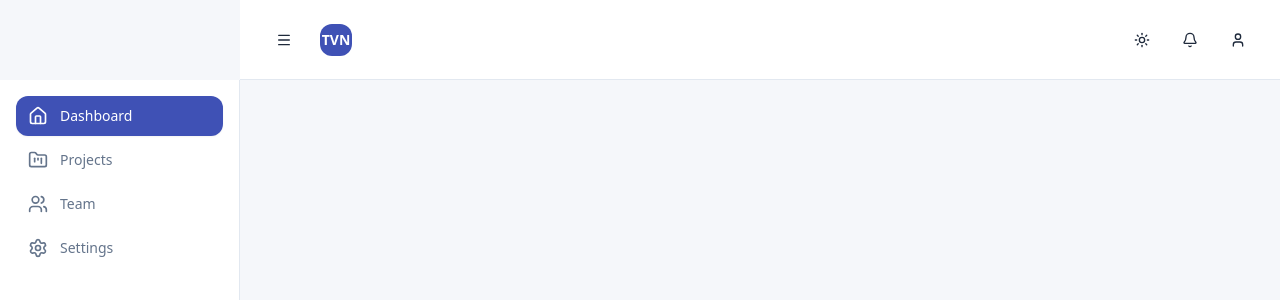
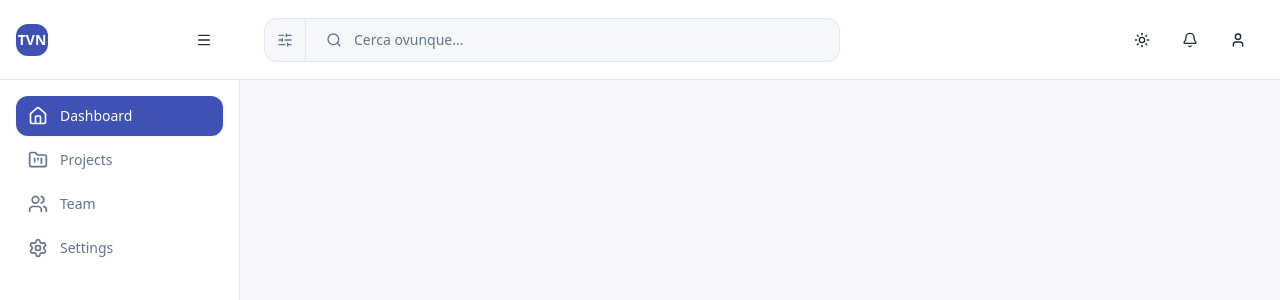
Before and after one commit to TommyLangiano/app-tvn, a Next.js app in the folder apps/web/: page /dashboard in a window 1280 px wide. Shown: the top 300 px of the page. Built offline with nearby package versions, Linux system fonts and the light colour scheme; no server answers.

Commit message:
messaggio

```diff
--- a/apps/web/components/layout/AppLayout.tsx
+++ b/apps/web/components/layout/AppLayout.tsx
@@ -13,8 +13,8 @@ function AppLayoutContent({ children }: AppLayoutProps) {
 
   return (
     <div className="min-h-screen bg-background">
+      <Header />
       <Sidebar />
-      <Header />
 
       {/* Main content area */}
       <main
--- a/apps/web/components/layout/Header.tsx
+++ b/apps/web/components/layout/Header.tsx
@@ -1,6 +1,6 @@
 'use client';
 
-import { Bell, User, CreditCard, Moon, Sun, LogOut, Menu } from 'lucide-react';
+import { Bell, User, CreditCard, Moon, Sun, LogOut, Menu, Search, SlidersHorizontal } from 'lucide-react';
 import { useTheme } from '@/components/common/theme-provider';
 import { useSubscriptionStatus } from '@/hooks/useSubscriptionStatus';
 import { useSidebar } from '@/contexts/SidebarContext';
@@ -62,12 +62,16 @@ export function Header() {
   };
 
   return (
-    <header className={`fixed right-0 top-0 z-30 h-20 bg-surface border-b border-border transition-all duration-300 ${
-      isOpen ? 'left-60' : 'left-0'
-    }`}>
-      <div className="flex h-full items-center justify-between px-4 lg:px-6">
-        <div className="flex items-center gap-4 flex-1">
-          {/* Hamburger and logo - always visible */}
+    <header className="fixed left-0 right-0 top-0 z-40 h-20 bg-surface border-b border-border">
+      <div className="flex h-full items-center justify-between">
+        {/* Left section - sidebar header part (240px) */}
+        <div className="w-60 h-full flex items-center justify-between px-4">
+          {/* Logo TVN */}
+          <div className="flex h-8 w-8 items-center justify-center rounded-lg bg-primary text-primary-foreground">
+            <span className="text-sm font-bold">TVN</span>
+          </div>
+
+          {/* Hamburger Menu */}
           <Button
             variant="ghost"
             size="icon"
@@ -76,13 +80,31 @@ export function Header() {
           >
             <Menu className="h-6 w-6" />
           </Button>
+        </div>
 
-          <div className="flex h-8 w-8 items-center justify-center rounded-lg bg-primary text-primary-foreground">
-            <span className="text-sm font-bold">TVN</span>
+        {/* Right section - main header content */}
+        <div className="flex-1 flex items-center justify-between px-4 lg:px-6">
+          <div className="flex items-center gap-4 flex-1">
+            {/* Global Search Bar */}
+            <div className="relative w-full max-w-xl">
+              <div className="flex items-center gap-2 h-11 rounded-lg border border-border bg-background overflow-hidden">
+                {/* Filter Button */}
+                <button className="flex items-center justify-center h-full px-3 hover:bg-accent transition-colors border-r border-border">
+                  <SlidersHorizontal className="h-4 w-4 text-muted" />
+                </button>
+
+                {/* Search Input */}
+                <div className="relative flex-1 flex items-center">
+                  <Search className="absolute left-3 h-4 w-4 text-muted" />
+                  <input
+                    type="text"
+                    placeholder="Cerca ovunque..."
+                    className="w-full h-full pl-10 pr-4 bg-transparent text-sm text-foreground placeholder:text-muted focus:outline-none"
+                  />
+                </div>
+              </div>
+            </div>
           </div>
-
-          {/* Page title will be handled by individual pages */}
-        </div>
 
         <div className="flex items-center gap-3">
           {/* Subscription Status */}
@@ -143,6 +165,7 @@ export function Header() {
               </DropdownMenuItem>
             </DropdownMenuContent>
           </DropdownMenu>
+          </div>
         </div>
       </div>
     </header>
```
